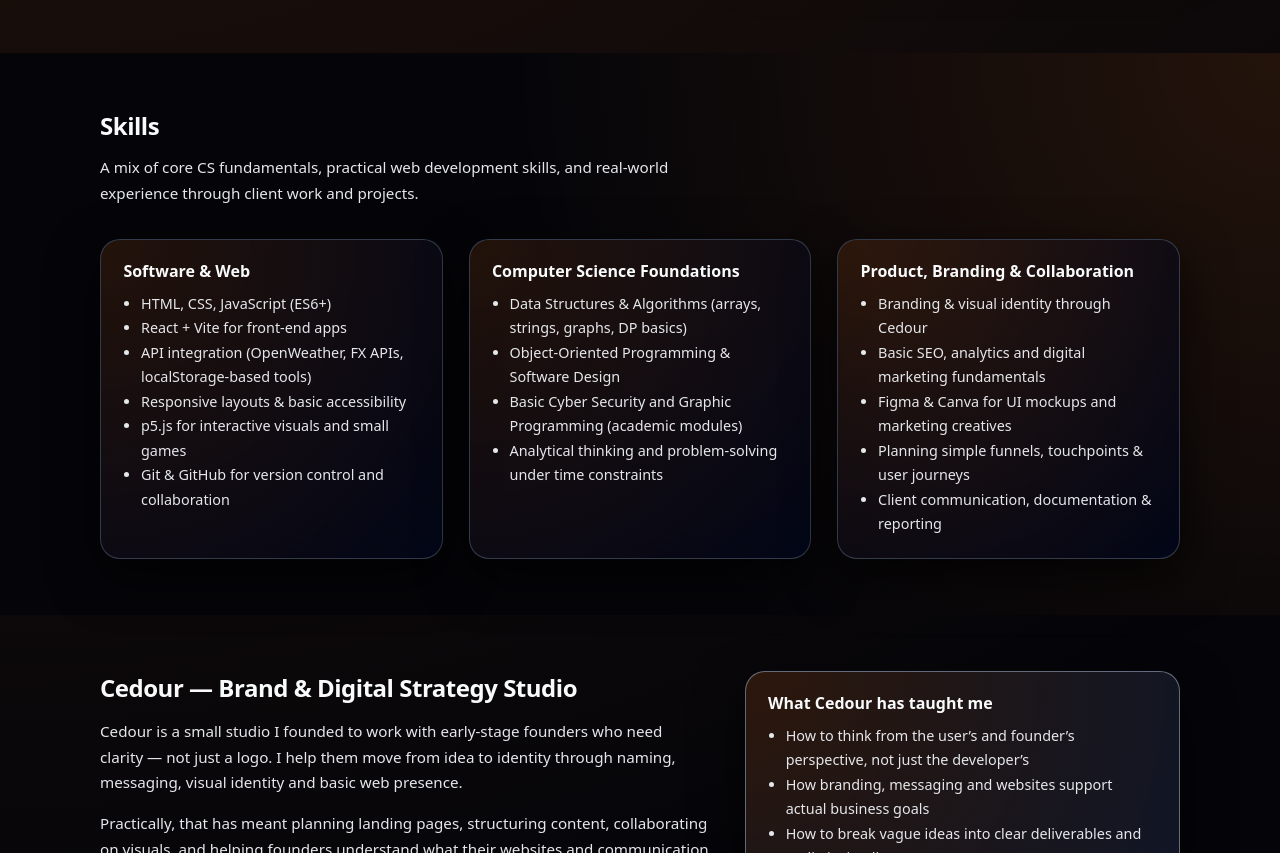
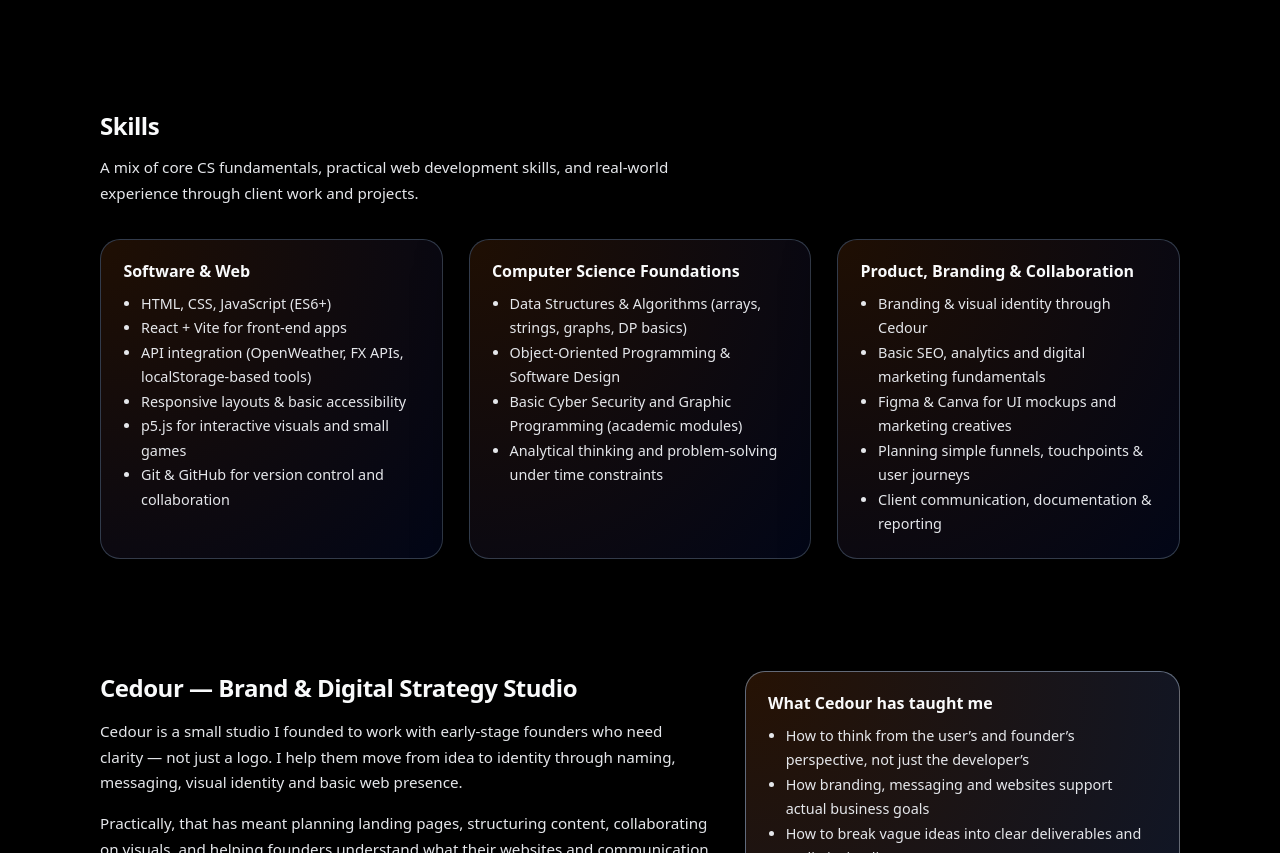
Before and after one commit to pragathii2611/portfolio_pragathi, a plain HTML site: page index.html in a window 1280 px wide. Shown: the part 1031-1884 px from the top of the page. Drawn offline with Linux system fonts and the light colour scheme.

Commit message:
Update style.css

```diff
--- a/style.css
+++ b/style.css
@@ -18,13 +18,9 @@ body {
 body {
   font-family: system-ui, -apple-system, BlinkMacSystemFont, "Poppins", sans-serif;
   color: #f9fafb; /* near white */
-  background:
-    radial-gradient(circle at top left, rgba(255, 122, 26, 0.15) 0, transparent 45%),
-    radial-gradient(circle at bottom right, rgba(255, 122, 26, 0.1) 0, transparent 55%),
-    #050509; /* deep black base */
+  background: #000000; /* pure black */
   -webkit-font-smoothing: antialiased;
 }
-
 /* Global containers */
 
 .container {
@@ -249,11 +245,8 @@ a:hover {
 .section {
   padding: 3.5rem 0;
 }
-
 .section-alt {
-  background:
-    radial-gradient(circle at top right, rgba(255, 122, 26, 0.12) 0, transparent 55%),
-    linear-gradient(to bottom, #050509, #050509);
+  background: #000000;
 }
 
 .section h2 {
```
